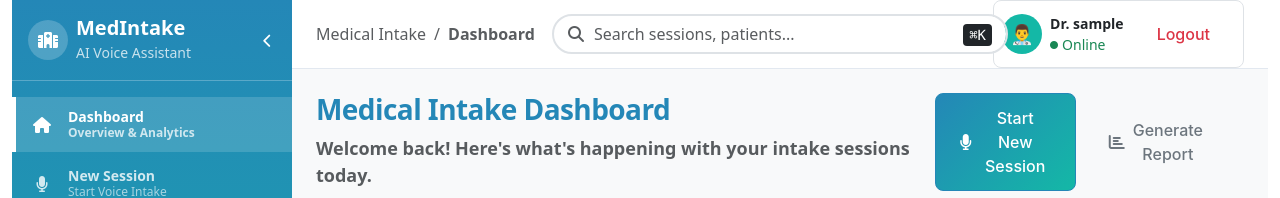
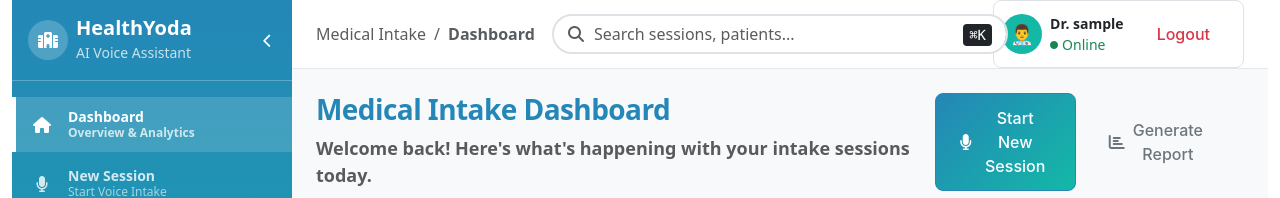
Before and after one commit to Gopi-yenduru/Kinvo, a React (Vite) app in the folder frontend/: page / in a window 1280 px wide. Shown: the top 198 px of the page. Built offline with nearby package versions, Linux system fonts and the light colour scheme; no server answers; sample sign-in values are in the browser's storage.

Commit message:
Title change

```diff
--- a/frontend/src/components/Layout/Sidebar.tsx
+++ b/frontend/src/components/Layout/Sidebar.tsx
@@ -61,7 +61,7 @@ const Sidebar: React.FC<SidebarProps> = ({ isCollapsed, onToggle }) => {
             </div>
             {!isCollapsed && (
               <div className="sidebar-logo-text">
-                <h5 className="mb-0 fw-bold text-white">MedIntake</h5>
+                <h5 className="mb-0 fw-bold text-white">HealthYoda</h5>
                 <small className="text-white text-opacity-75">AI Voice Assistant</small>
               </div>
             )}
```
Also changed, not shown: 3 other files (tests, documents, lock files or other folders).
